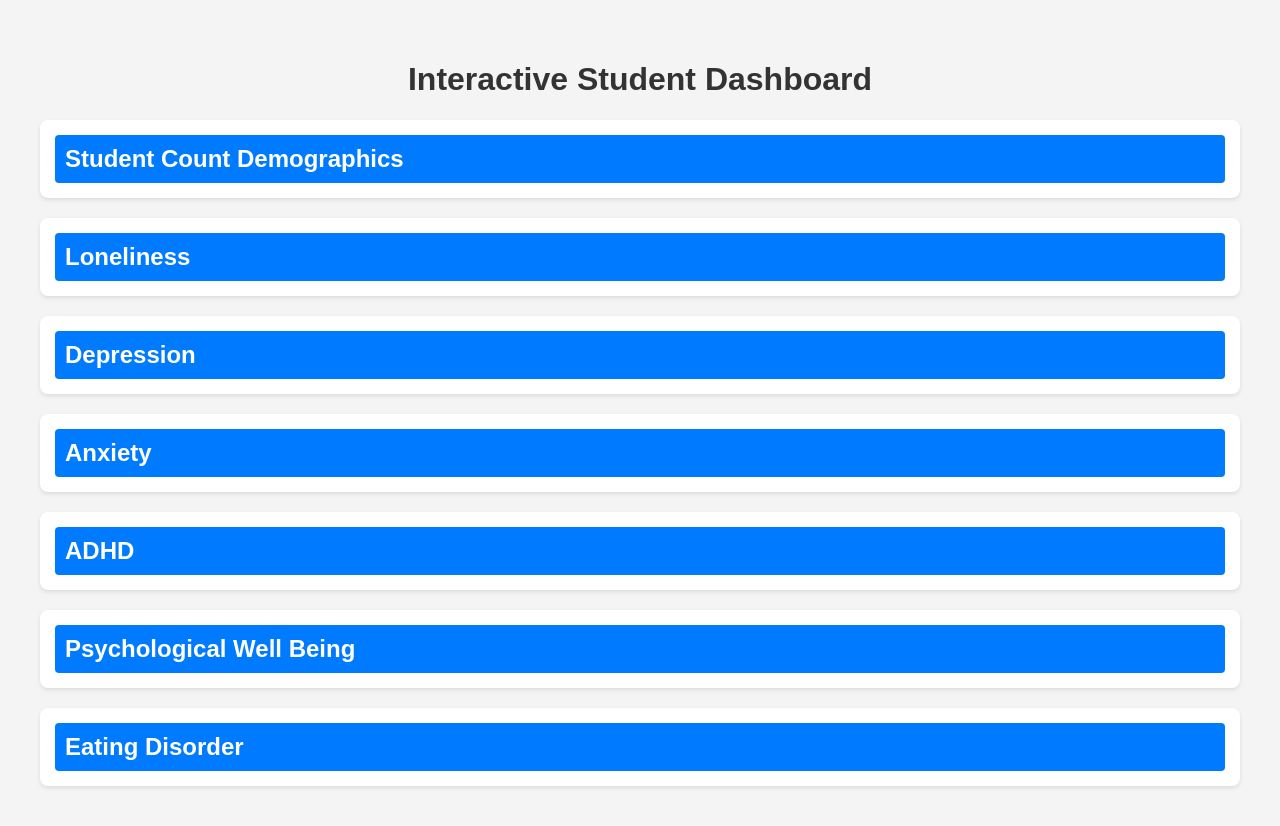
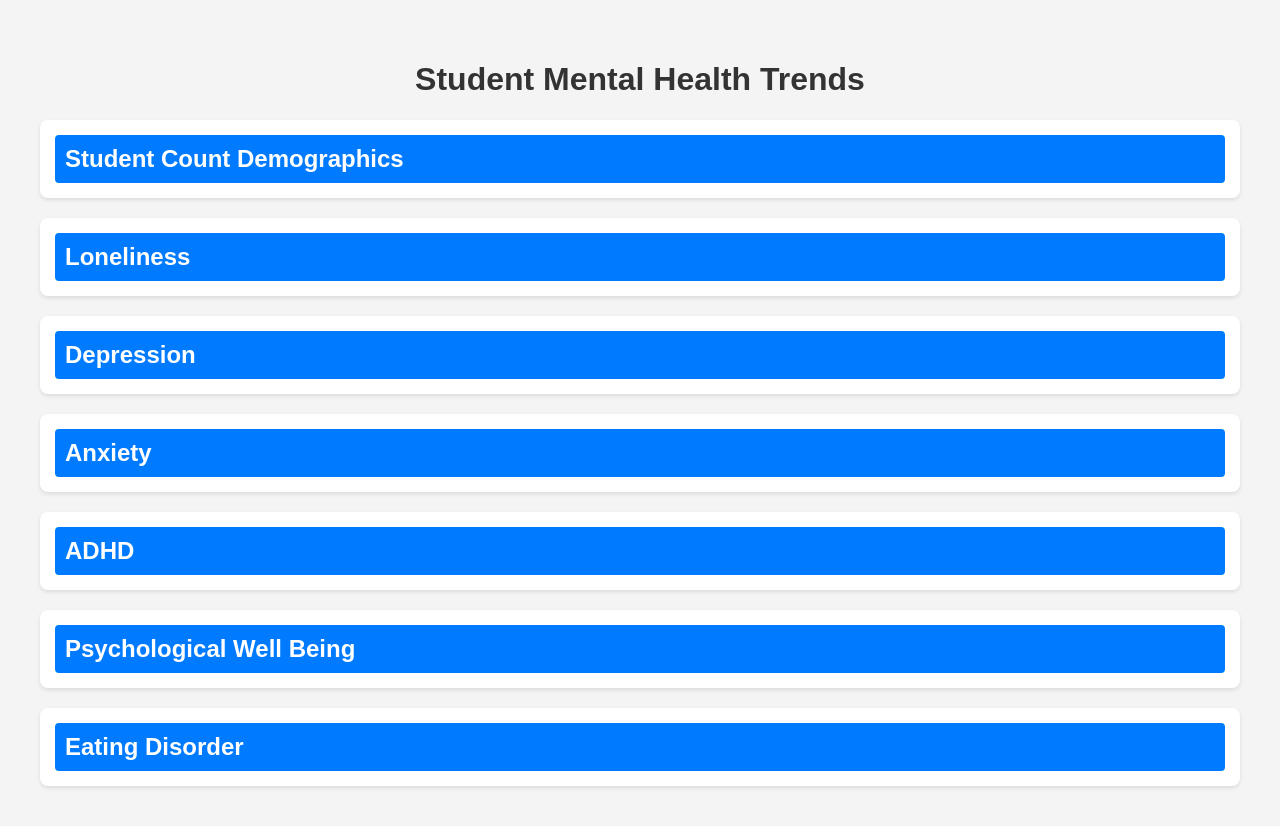
Before and after one commit to sreerammarimuthu/student-mental-health-dashboard, a plain HTML site: page index.html in a window 1280 px wide. Drawn offline with Linux system fonts and the light colour scheme.

Commit message:
Update index.html

```diff
--- a/index.html
+++ b/index.html
@@ -3,7 +3,7 @@
 <head>
     <meta charset="UTF-8">
     <meta name="viewport" content="width=device-width, initial-scale=1.0">
-    <title>Interactive Student Dashboard</title>
+    <title>Student Mental Health Trends</title>
     <style>
         body {
             font-family: Arial, sans-serif;
@@ -58,7 +58,7 @@
     </script>
 </head>
 <body>
-    <h1>Interactive Student Dashboard</h1>
+    <h1>Student Mental Health Trends</h1>
 
     <!-- Student Count Demographics -->
     <div class="section">
```
